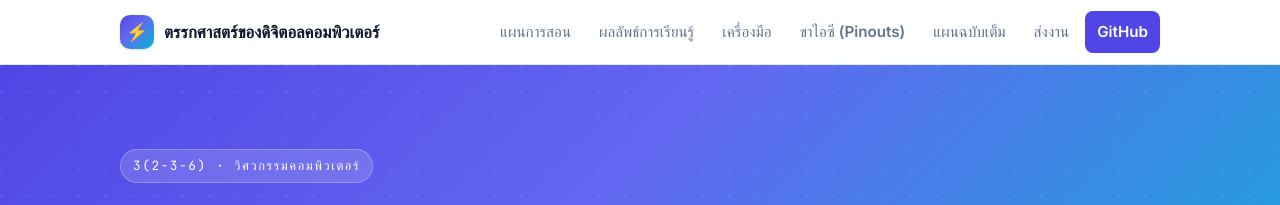
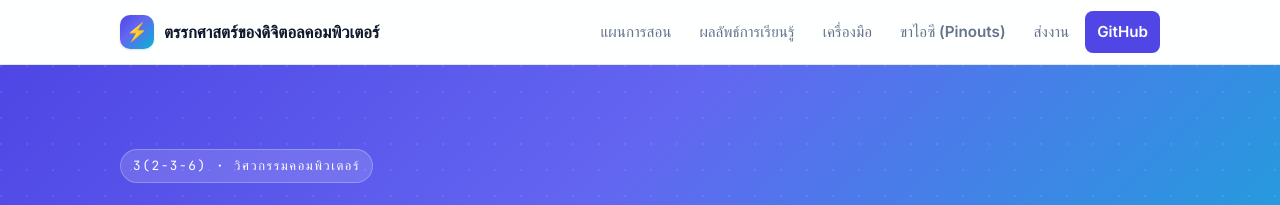
Before and after one commit to alfaXphoori/DigitalComputer, a Jekyll site: the page built from index.html, in a window 1280 px wide. Shown: the top 205 px of the page. Built offline with Jekyll 4.4.1, drawn with Linux system fonts in a browser that asks for light colours; some web fonts are replaced.

Commit message:
chore(site): remove แผนฉบับเต็ม tab from nav
Co-Authored-By: Claude Opus 4.8 <noreply@anthropic.com>

```diff
--- a/_includes/header.html
+++ b/_includes/header.html
@@ -10,7 +10,6 @@
       <a href="{{ '/#clo' | relative_url }}">ผลลัพธ์การเรียนรู้</a>
       <a href="{{ '/#tools' | relative_url }}">เครื่องมือ</a>
       <a href="{{ '/labs/ic-pinouts.html' | relative_url }}">ขาไอซี (Pinouts)</a>
-      <a href="{{ '/weekly-lesson-plan.html' | relative_url }}">แผนฉบับเต็ม</a>
       <a href="{{ '/submit-work.html' | relative_url }}">ส่งงาน</a>
       <a class="cta" href="https://github.com/{{ site.repository }}" target="_blank" rel="noopener">GitHub</a>
     </nav>
```
